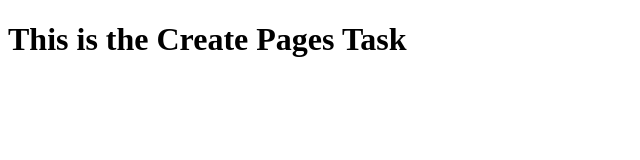
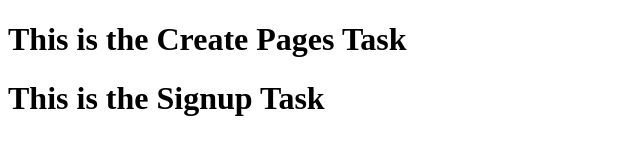
Before and after one commit to sugiyamashiori/test-app, a plain HTML site: page index.html in a window 1280 px wide. Shown: the whole page, without its empty margins (0-640 px from the left). Drawn offline with Linux system fonts and the light colour scheme.

Commit message:
Finish Signup

```diff
--- a/index.html
+++ b/index.html
@@ -5,5 +5,6 @@
     </head>
     <body>
         <h1>This is the Create Pages Task</h1>
+        <h1>This is the Signup Task</h1>
     </body>
 </html>
```
